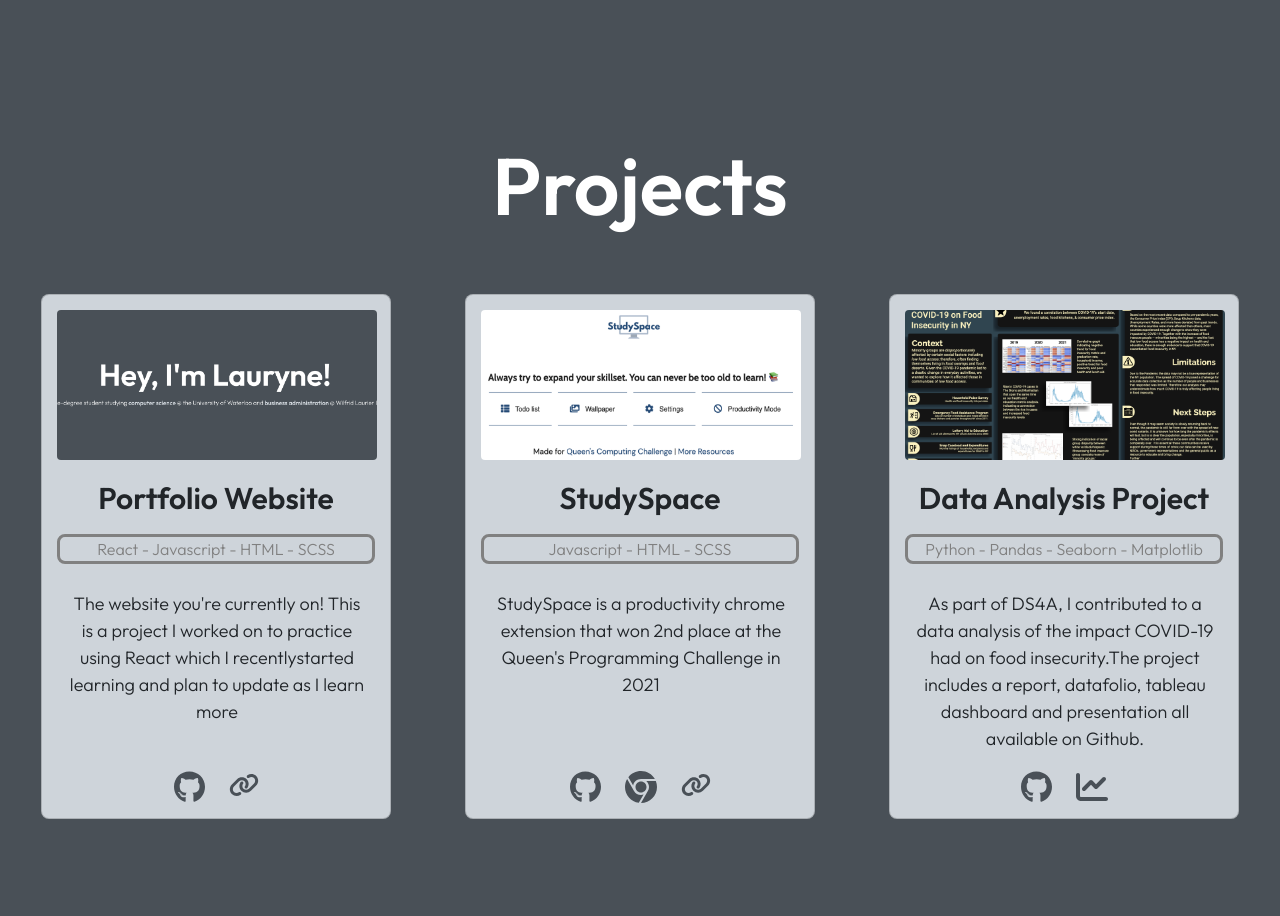
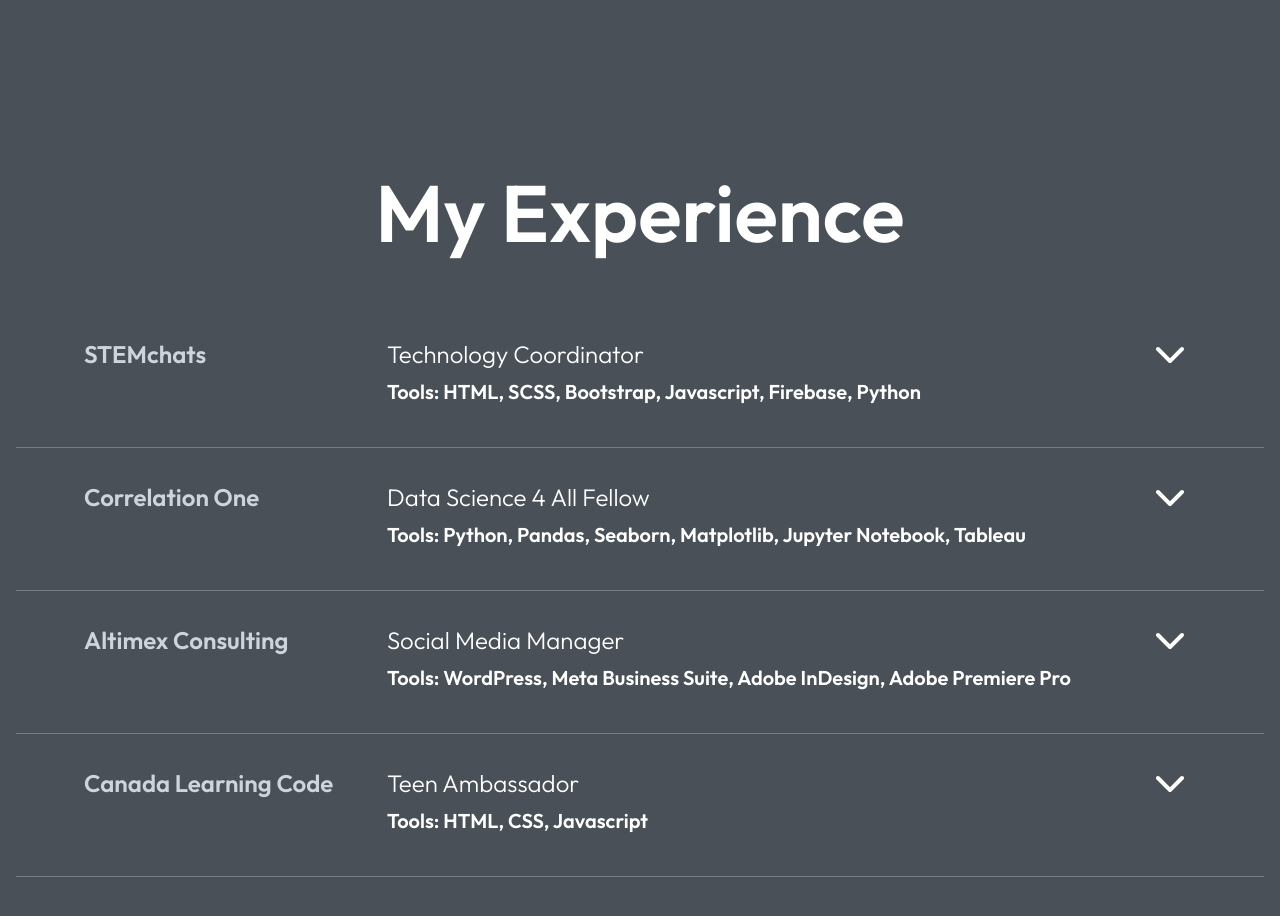
Before and after one commit to lauryneada/personal_website, a React (Vite) app: page / in a window 1280 px wide. Shown: the part 1700-2616 px from the top of the page. Built offline with nearby package versions, Linux system fonts and the light colour scheme.

Commit message:
experience section

```diff
--- a/src/App.jsx
+++ b/src/App.jsx
@@ -24,7 +24,7 @@
   return (
     <div className="section">
        <h1>Hey, I'm Lauryne!</h1>
-       <p>I'm a double-degree student studying<mark>computer science</mark>@ the University of Waterloo
+       <p class="intro">I'm a double-degree student studying<mark>computer science</mark>@ the University of Waterloo
           and<mark>business administration</mark>@ Wilfrid Laurier University</p>
     </div>
 
@@ -57,9 +57,80 @@
   );
 }
 
+function RowExperience({job}) {
+  const [showMore, setShowMore] = useState(false);
+
+  function handleClick() {
+    setShowMore(!showMore);
+  }
+
+  const bulletpoints = job.bullets.map(bullet => <li>{bullet}</li>);
+
+  return(
+    <>
+    <Row className="experience">
+      <Col md="3" className="col-experience">
+        <p className="maininfo"><b>{job.company}</b></p>
+        {showMore && <p className="date">{job.date}</p>}
+      </Col>
+      <Col md="7" className="col-experience">
+        <p className="maininfo">{job.title} <br></br></p><p className="tools">{job.tools}</p>
+        {showMore && <p className="moreinfo">
+                      <ul>{bulletpoints}</ul>
+                      <p className="tools"></p></p>}
+      </Col>
+      <Col md="1">
+        <button className="arrow-down" onClick={handleClick}>
+          {showMore ? <img src="minus.svg"></img> : <img src="arrowdown.svg"></img>}
+        </button>
+      </Col>
+    </Row>
+    <hr className="linebreak"></hr>
+    </>
+  );
+}
+
 function Experience() {
+
   return (
-    <h2>My Experience</h2>
+    <div className="section">
+      <h2>My Experience</h2>
+
+      <RowExperience job={{ company: "STEMchats",
+                            title: "Technology Coordinator",
+                            date: "2021-2022",
+                            bullets: ["Developed responsive websites using HTML & SCSS along with Bootstrap",
+                                      "Implemented a web scraping feature using Python to fetch and store the website’s content",
+                                      "Designed wireframes for new websites which improved efficiency when developing collaboratively"],
+                            tools: "Tools: HTML, SCSS, Bootstrap, Javascript, Firebase, Python" }} />
+
+      <RowExperience job={{ company: "Correlation One",
+                            title: "Data Science 4 All Fellow",
+                            date: "Apr - Aug 2021",
+                            bullets: ["Analyzed the issue of food insecurity through data cleaning and exploratory data analysis with Python and Jupyter",
+                                      "Enhanced the project with data visualization on an interactive Tableau dashboard and a detailed report of the research",
+                                      "Graduated with honours from the program and the final project was nominated a “Crowd Favorite”"],
+                            tools: "Tools: Python, Pandas, Seaborn, Matplotlib, Jupyter Notebook, Tableau" }} />
+
+      <RowExperience job={{ company: "Altimex Consulting",
+                            title: "Social Media Manager",
+                            date: "2020-2021",
+                            bullets: ["Implemented a digital marketing plan to grow a small business’ online presence",
+                                      "Managed multiple social media pages and used in-app analytics to track important key performance indicators",
+                                      "Created content catered to their target audience through articles on the website using WordPress"],
+                            tools: "Tools: WordPress, Meta Business Suite, Adobe InDesign, Adobe Premiere Pro" }} />
+
+      <RowExperience job={{ company: "Canada Learning Code",
+                            title: "Teen Ambassador",
+                            date: "2019-2022",
+                            bullets: ["Led a team of 5 to develop a website with exercises to combat teens’ stress levels and won 1st place in the hackathon",
+                                      "Created a medium-fidelity prototype for a productivity application",
+                                      "Mentored at Girls Learning Code workshops, providing assistance and feedback to young coders"],
+                            tools: "Tools: HTML, CSS, Javascript" }} />
+
+    </div>
+
+
   );
 }
 
@@ -178,6 +249,7 @@
       <Nav />
       <Header />
       <About />
+      <Experience />
       <Projects />
       <Contact />
       <Footer />
--- a/src/App.scss
+++ b/src/App.scss
@@ -36,18 +36,7 @@
   font-size: 20px;
 }
 
-.sectionheader {
-  left:0;
-  right:0;
-  top:0;
-  position: absolute;
-}
-
 .nav-item {
-  padding-left: 50px;
-  padding-right: 50px;
-  padding-bottom:10px;
-  padding-top:15px;
   font-size: 18px;
 }
 
@@ -60,6 +49,7 @@
   font-weight: 600;
   color:#CED4DA;
   background: none;
+  font-size:20px;
 }
 
 .fact {
@@ -155,3 +145,56 @@
   background-color: #5d666f;
   padding:10px;
 }
+
+.experience{
+  display: flex;
+  justify-content: center;
+  margin-bottom: 40px;
+  padding-top: 15px;
+  border-radius: 8px;
+  margin-bottom: 35px;
+
+  p {
+    text-align: start;
+  }
+
+  .maininfo{
+    font-size:24px;
+    margin-bottom: 5px;
+  }
+
+
+  b {
+    font-weight: 600;
+    color:#CED4DA;
+    font-size:24px;
+    padding-left: 15px;
+  }
+
+  .arrow-down{
+    background-color: #495057;
+    border:none;
+  }
+
+  .date{
+    font-size: 20px;
+    color: #CED4DA;
+    padding-left: 15px;
+  }
+
+  .moreinfo{
+    padding-top: 0px;
+    margin-top: 0px;
+    font-size:20px ;
+  }
+
+  .tools{
+    font-weight: 600;
+    padding-top: 0px;
+    margin-bottom: 5px;
+  }
+}
+
+.linebreak {
+  background-color: red;
+}
```
Also changed, not shown: public/arrowdown.svg (added), public/minus.svg (added).
